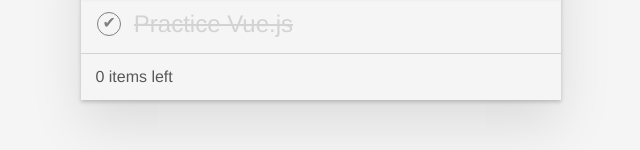
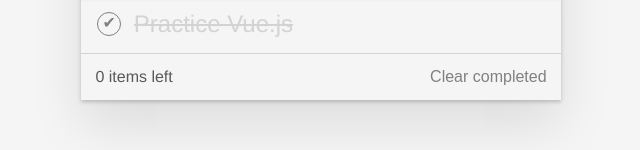
Before and after one commit to 0xgabii/vue-todos, a Vue app: page / in a window 1280 px wide. Both pictures are taken after a click on the label 428 px from the left and 309 px from the top of the page. Shown: the part 345-495 px from the top of the page, without its empty margins (319-959 px from the left). Built offline with nearby package versions, Linux system fonts and the light colour scheme.

Commit message:
add deleteTodo, removeColpleteTodo

```diff
--- a/src/components/Todos.vue
+++ b/src/components/Todos.vue
@@ -21,12 +21,17 @@
             :id="'chkbox' + index"
             v-model="todo.complete">
           <label :for="'chkbox' + index"></label>
-          <span>{{todo.text}}</span>
+          <span
+            :contenteditable="true"
+            @blur="editTodo(todo, $event)">{{todo.text}}</span>
           <button @click="deleteTodo(todo)">✖</button>
         </li>
       </ul>
-      <div class="todos-state" v-show="todos.length > 0">
-        {{ todos.filter((data) => data.complete==false).length }} items left
+      <div class="todos-control"  v-show="todos.length > 0">
+        <span>{{ todos.filter((data) => data.complete==false).length }} items left</span>
+        <button
+          v-show="todos.filter((data) => data.complete==true).length > 0"
+          @click="removeCompletedTodo">Clear completed</button>
       </div>
     </div>
   </div>
@@ -68,8 +73,14 @@
       });
       this.newTodo = '';
     },
+    editTodo(todo, e) {
+      this.todos[this.todos.indexOf(todo)].text = e.target.textContent;
+    },
     deleteTodo(todo) {
       this.todos.splice(this.todos.indexOf(todo), 1);
+    },
+    removeCompletedTodo() {
+      this.todos = this.todos.filter(data => data.complete == false);
     }
   }
 }
@@ -194,7 +205,20 @@
   .todos > li:hover > button{
     opacity: 1;
   }
-  .todos-state{
+  .todos-control{
+    display: flex;
+    justify-content: space-between;
     padding: 0.9rem;
   }
+  .todos-control > button{
+    position: relative;
+    background-color: transparent;
+    border: none;
+    outline: none;
+    font-size: 1rem;
+    color: gray;
+  }
+  .todos-control > button:hover{
+    text-decoration: underline;
+  }
 </style>
```
